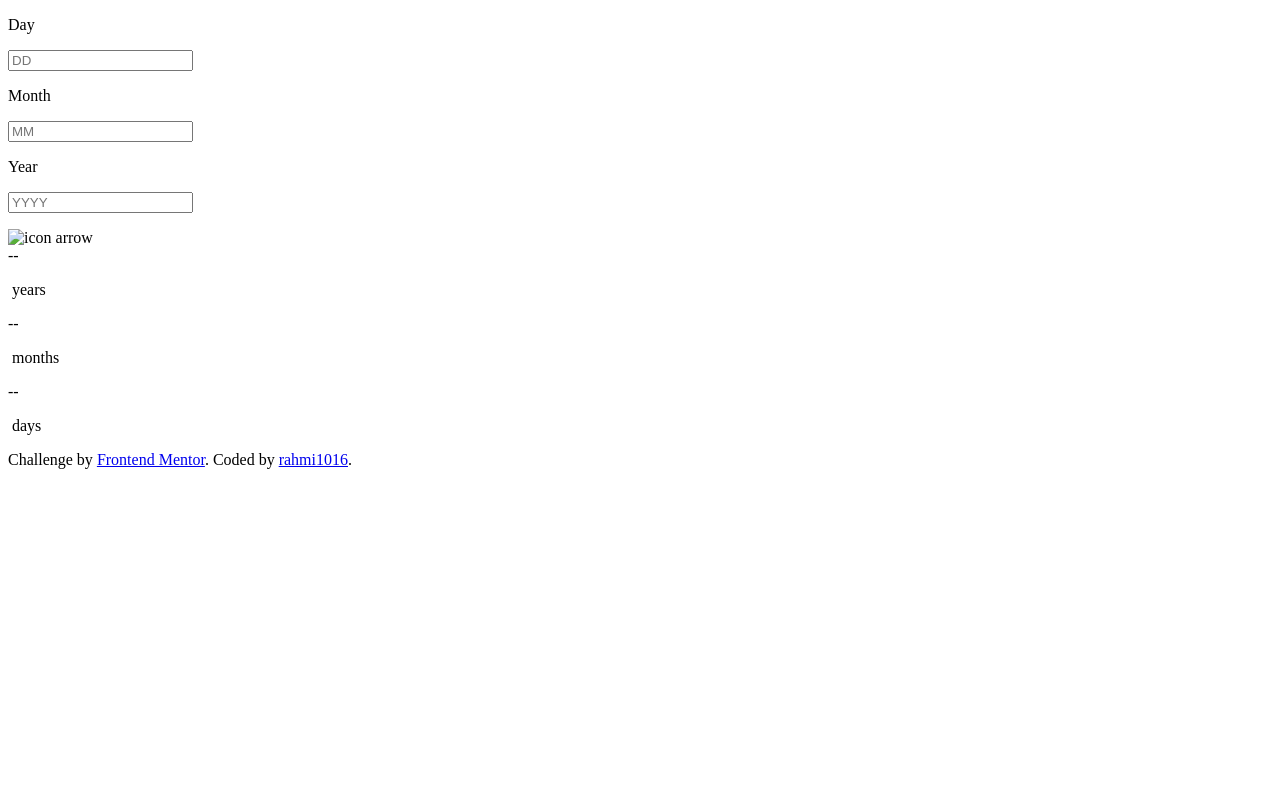
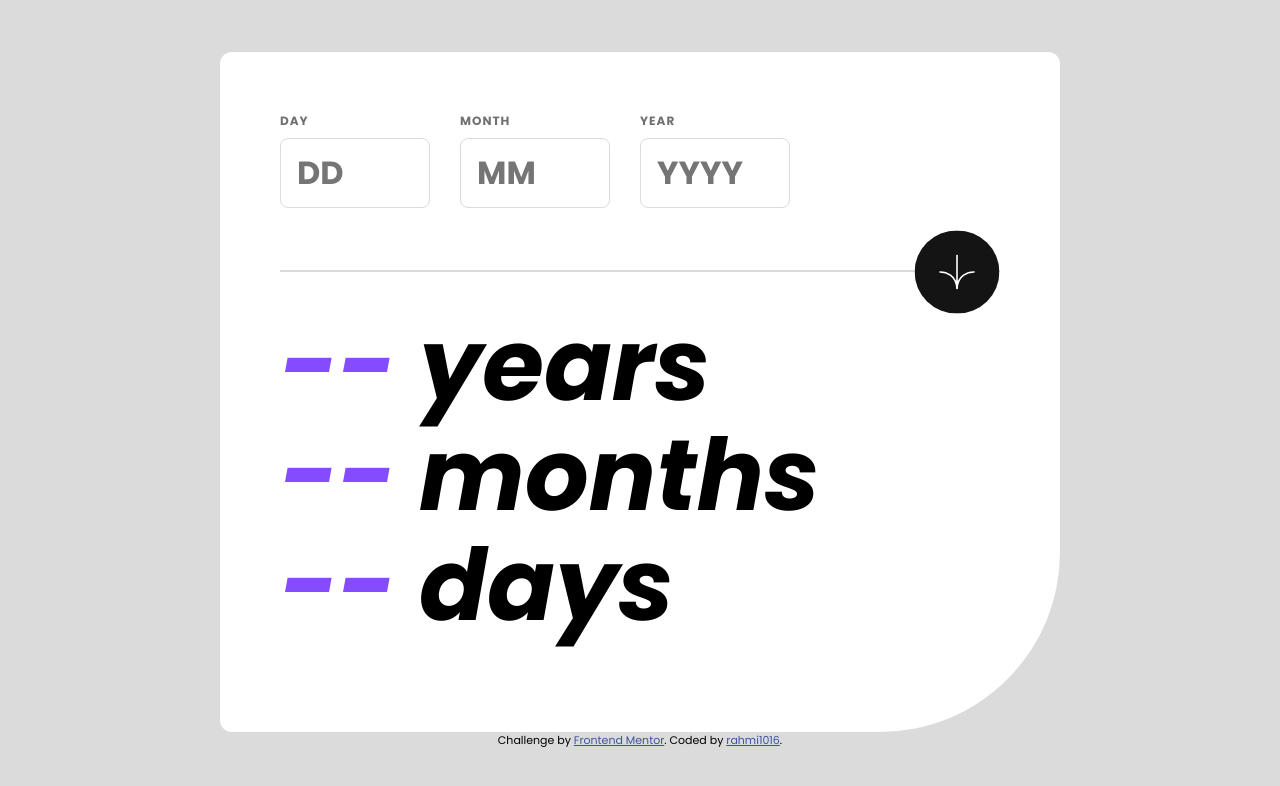
Before and after one commit to rahmi1016/fmage-calculator-app-main2, a plain HTML site: page index.html in a window 1280 px wide. Drawn offline with Linux system fonts and the light colour scheme; the site is published under a folder, as on GitHub Pages, so addresses that start at the root find nothing.

Commit message:
Update index.html

```diff
--- a/index.html
+++ b/index.html
@@ -4,7 +4,7 @@
     <meta charset="UTF-8" />
     <meta name="viewport" content="width=device-width, initial-scale=1.0" />
     <link rel="icon" type="image/png" sizes="32x32" href="./assets/images/favicon-32x32.png" />
-    <link rel="stylesheet" href="/styles.css" />
+    <link rel="stylesheet" href="styles.css" />
     <title>Frontend Mentor | Age calculator app</title>
   </head>
   <body>
@@ -28,7 +28,7 @@
       </div>
       <div class="middle" id="middle">
         <div class="border"></div>
-        <img src="/assets/images/icon-arrow.svg" alt="icon arrow" class="arrow" onclick="getCalculate()" />
+        <img src="assets/images/icon-arrow.svg" alt="icon arrow" class="arrow" onclick="getCalculate()" />
       </div>
       <div class="results">
         <div class="results-container">
@@ -51,6 +51,6 @@
         <a href="https://www.frontendmentor.io/profile/rahmi1016">rahmi1016</a>.
       </div>
     </footer>
-    <script src="/script.js"></script>
+    <script src="script.js"></script>
   </body>
 </html>
```
